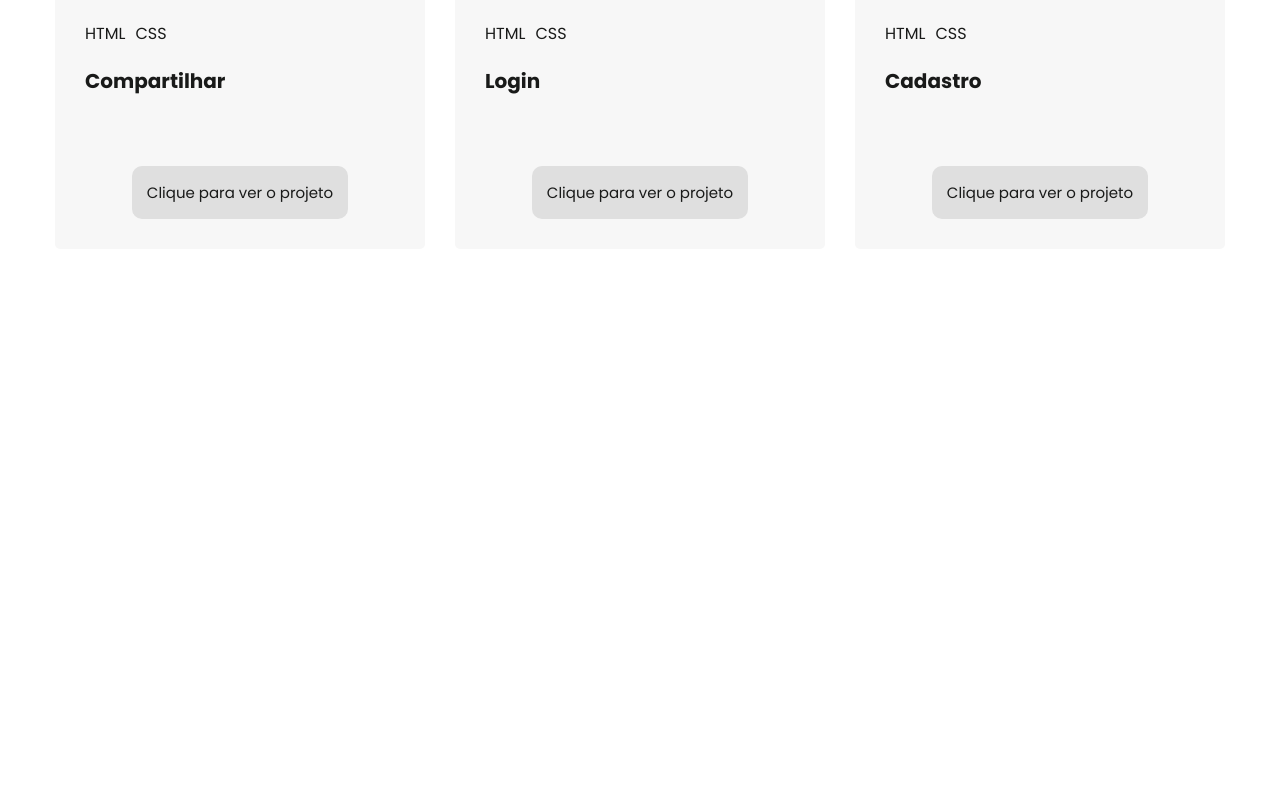
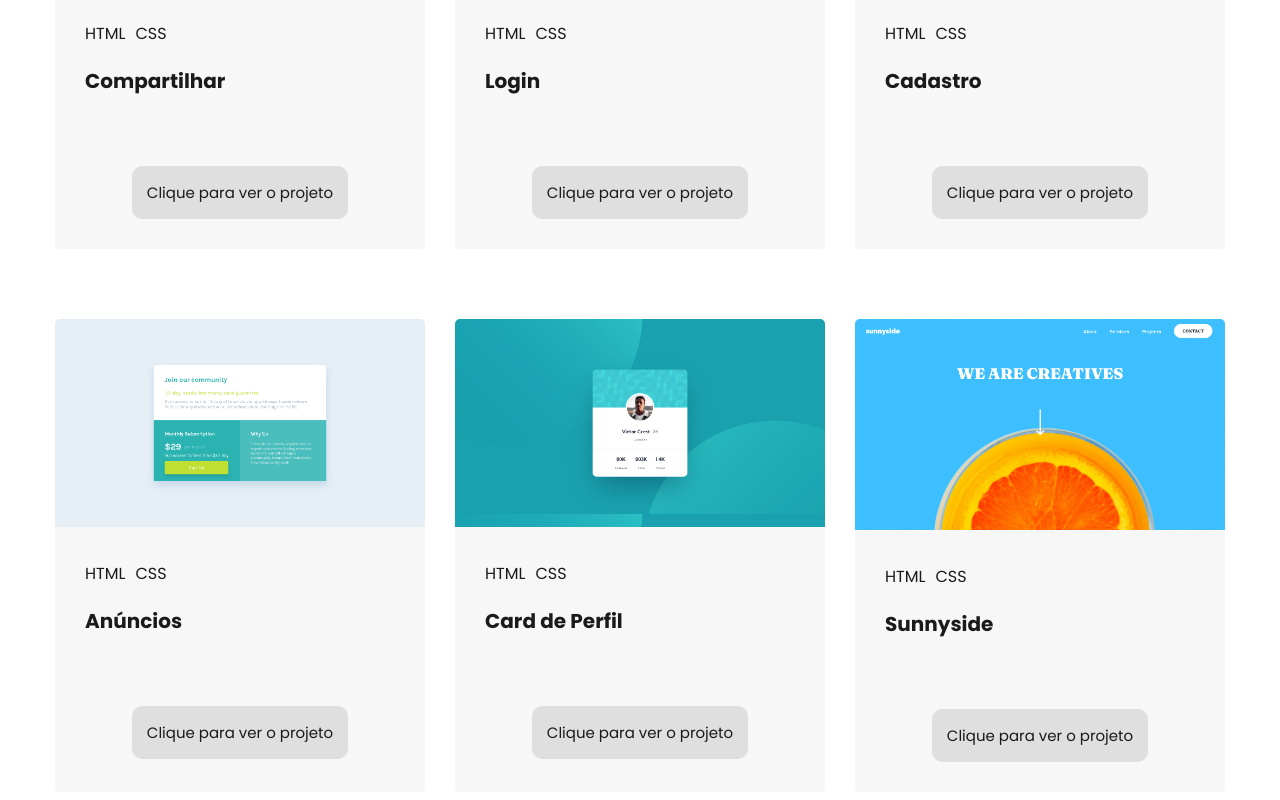
Before and after one commit to eugenio-cyber/html-css-pages-challenge, a plain HTML site: page pages/home/index.html in a window 1280 px wide. Shown: the part 1759-2559 px from the top of the page. Before the commit the page ends 2048 px from the top, so only its background shows below. Drawn offline with Linux system fonts and the light colour scheme.

Commit message:
Adição das paginas de layouts

```diff
--- a/pages/home/index.html
+++ b/pages/home/index.html
@@ -209,6 +209,60 @@
               </button></a
             >
           </div>
+          <div class="project">
+            <a href="../layouts/01/index.html" class="reset-all cursor-pointer"
+              ><img
+                class="project__img"
+                src="../../assets/layouts-1.png"
+                alt="Imagem do projeto"
+            /></a>
+            <div class="project__text cursor-default">
+              <span class="project__description">HTML</span>
+              <span class="project__description">CSS</span>
+              <h3 class="project__title">Anúncios</h3>
+            </div>
+            <a href="../layouts/01/index.html" class="reset-all cursor-pointer"
+              ><button class="project__link reset-all">
+                Clique para ver o projeto
+              </button></a
+            >
+          </div>
+          <div class="project">
+            <a href="../layouts/02/index.html" class="reset-all cursor-pointer"
+              ><img
+                class="project__img"
+                src="../../assets/layouts-2.png"
+                alt="Imagem do projeto"
+            /></a>
+            <div class="project__text cursor-default">
+              <span class="project__description">HTML</span>
+              <span class="project__description">CSS</span>
+              <h3 class="project__title">Card de Perfil</h3>
+            </div>
+            <a href="../layouts/02/index.html" class="reset-all cursor-pointer"
+              ><button class="project__link reset-all">
+                Clique para ver o projeto
+              </button></a
+            >
+          </div>
+          <div class="project">
+            <a href="../layouts/03/index.html" class="reset-all cursor-pointer"
+              ><img
+                class="project__img"
+                src="../../assets/layouts-3.png"
+                alt="Imagem do projeto"
+            /></a>
+            <div class="project__text cursor-default">
+              <span class="project__description">HTML</span>
+              <span class="project__description">CSS</span>
+              <h3 class="project__title">Sunnyside</h3>
+            </div>
+            <a href="../layouts/03/index.html" class="reset-all cursor-pointer"
+              ><button class="project__link reset-all">
+                Clique para ver o projeto
+              </button></a
+            >
+          </div>
         </section>
       </main>
     </div>
```
